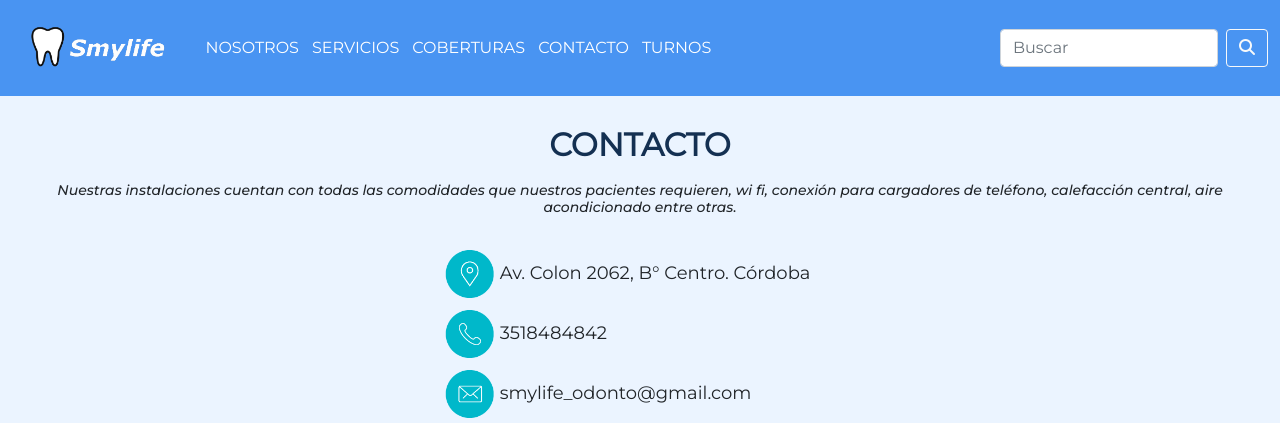
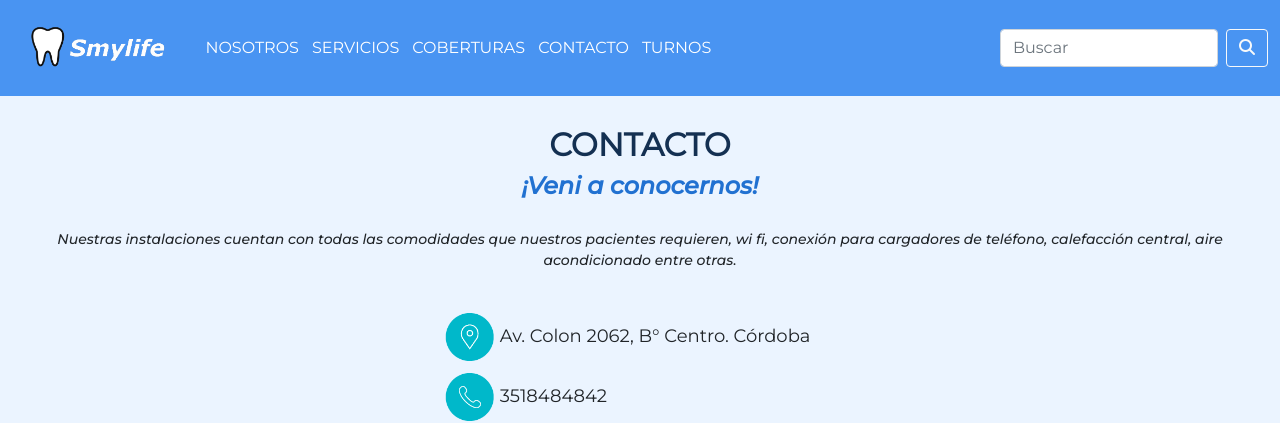
Before and after one commit to RominaMerlo07/PreEntrega2Merlo, a plain HTML site: page pages/contacto.html in a window 1280 px wide. Shown: the top 423 px of the page. Drawn offline with nearby package versions, Linux system fonts and the light colour scheme.

Commit message:
info contacto

```diff
--- a/pages/contacto.html
+++ b/pages/contacto.html
@@ -30,7 +30,10 @@
                     <h2>CONTACTO</h2>
                 </div>
                 <div class="col-md-12">
-                    <h3>Nuestras instalaciones cuentan con todas las comodidades que nuestros pacientes requieren, wi fi, conexión para cargadores de teléfono, calefacción central, aire acondicionado entre otras.</h3>
+                    <h3>¡Veni a conocernos!</h3>
+                </div>
+                <div class="col-md-12">
+                    <p>Nuestras instalaciones cuentan con todas las comodidades que nuestros pacientes requieren, wi fi, conexión para cargadores de teléfono, calefacción central, aire acondicionado entre otras.</p>
                 </div>
             </div>
             <div class="row contacto-info">
--- a/sass/_contacto.scss
+++ b/sass/_contacto.scss
@@ -11,9 +11,12 @@
             font-weight: bold;
         }
         h3 {
+            @include estilos-h3;
+        }
+        p {
             font-size: 14px;
             font-style: italic;
-            padding-top: 10px;
+            padding-top: 5px;
             padding-left: 5px;
             padding-right: 5px;
             padding-bottom: 20px;
```
Also changed, not shown: styles/styles.css, 1 other file.
